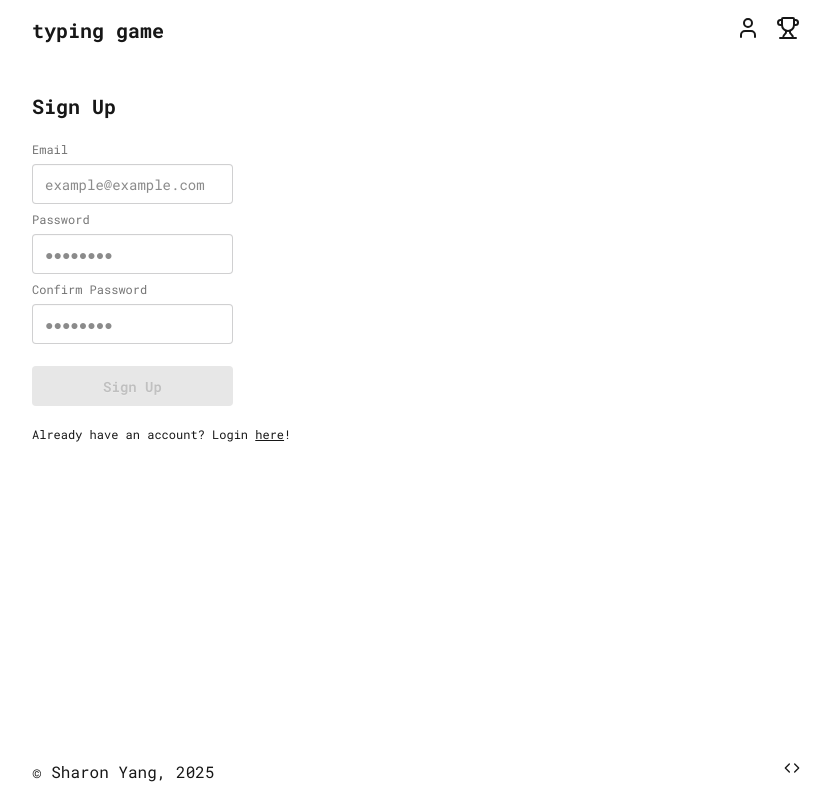
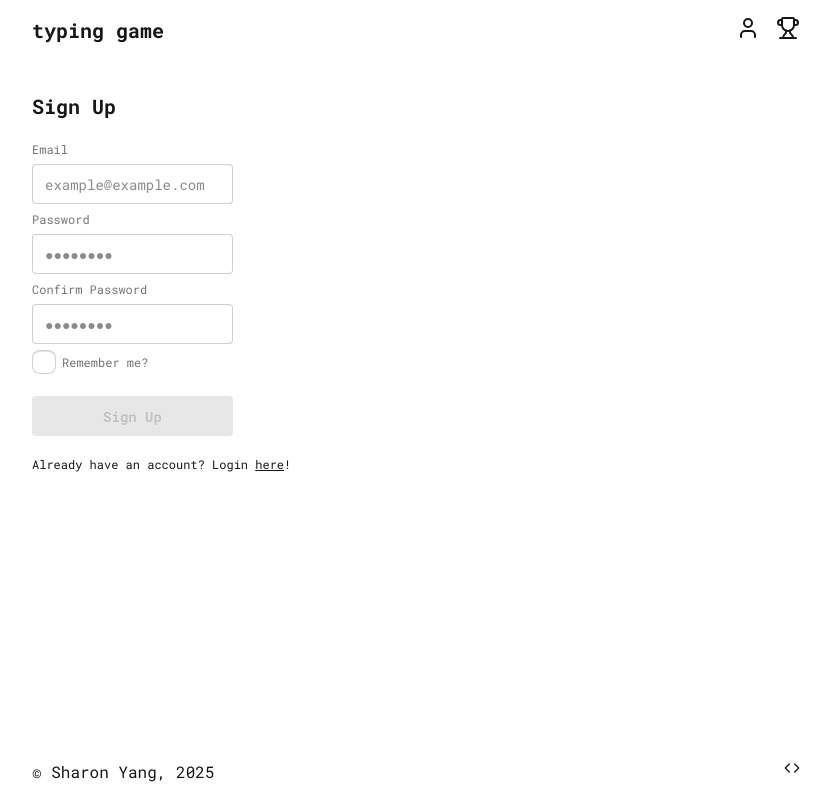
Before and after one commit to sharonyang16/typing-game, a Next.js app in the folder frontend/: page /authentication/sign-up in a window 1280 px wide. Shown: the whole page, without its empty margins (224-1055 px from the left). Built offline with nearby package versions, Linux system fonts and the light colour scheme; no server answers.

Commit message:
add to sign up page

```diff
--- a/frontend/app/authentication/sign-up/page.tsx
+++ b/frontend/app/authentication/sign-up/page.tsx
@@ -14,6 +14,8 @@ const SignUpPage = () => {
     handleSignUp,
     error,
     loading,
+    staySignedIn,
+    setStaySignedIn,
   } = useAuthPage();
   return (
     <div className="flex flex-col gap-4">
@@ -49,7 +51,15 @@ const SignUpPage = () => {
           value={confirmPassword}
           disabled={loading}
         />
-
+        <label className="label">
+          <input
+            className="checkbox"
+            type="checkbox"
+            checked={staySignedIn}
+            onChange={(e) => setStaySignedIn(e.target.checked)}
+          />
+          Remember me?
+        </label>
         <button
           className="btn btn-primary mt-4"
           onClick={handleSignUp}
--- a/frontend/hooks/useAuthPage.ts
+++ b/frontend/hooks/useAuthPage.ts
@@ -36,7 +36,7 @@ const useAuthPage = () => {
 
     try {
       setLoading(true);
-      await signUp({ email: username, password });
+      await signUp({ email: username, password, staySignedIn });
       router.push("/");
     } catch (e) {
       if (e instanceof Error) {
```
